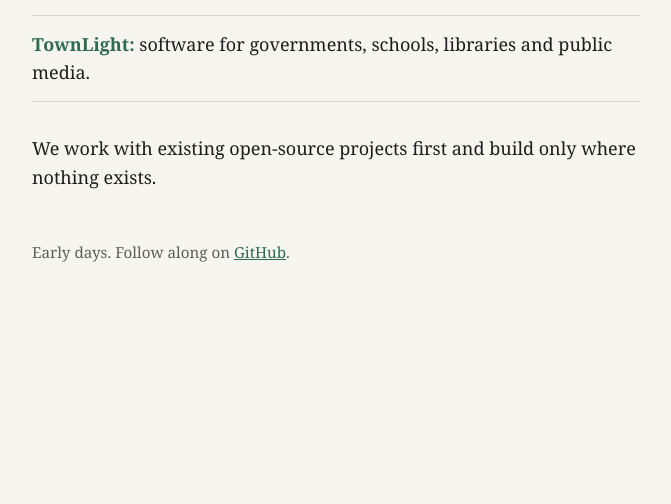
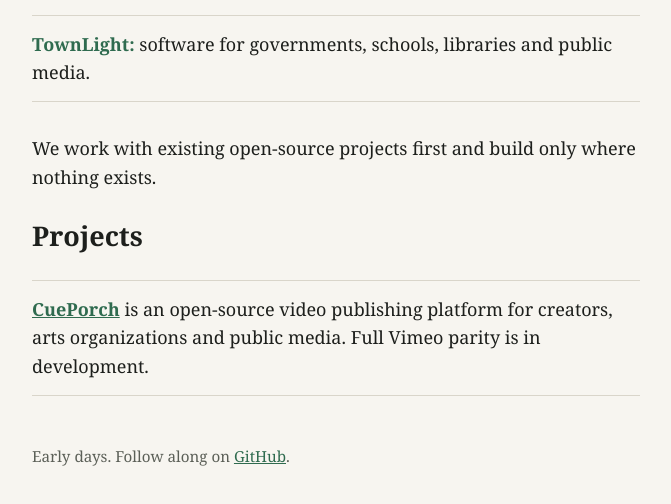
Before and after one commit to forkcommons/forkcommons.org, a plain HTML site: page index.html in a window 1280 px wide. Shown: the part 846-1350 px from the top of the page, without its empty margins (304-975 px from the left). Before the commit the page ends 1158 px from the top, so only its background shows below. Drawn offline with Linux system fonts and the light colour scheme.

Commit message:
List CuePorch as in development

```diff
--- a/index.html
+++ b/index.html
@@ -52,6 +52,11 @@
 
   <p>We work with existing open-source projects first and build only where nothing exists.</p>
 
+  <h2>Projects</h2>
+  <ul>
+    <li><strong><a href="https://github.com/ForkCommons/CuePorch">CuePorch</a></strong> is an open-source video publishing platform for creators, arts organizations and public media. Full Vimeo parity is in development.</li>
+  </ul>
+
   <footer>Early days. Follow along on <a href="https://github.com/forkcommons">GitHub</a>.</footer>
 </main>
 </body>
```
